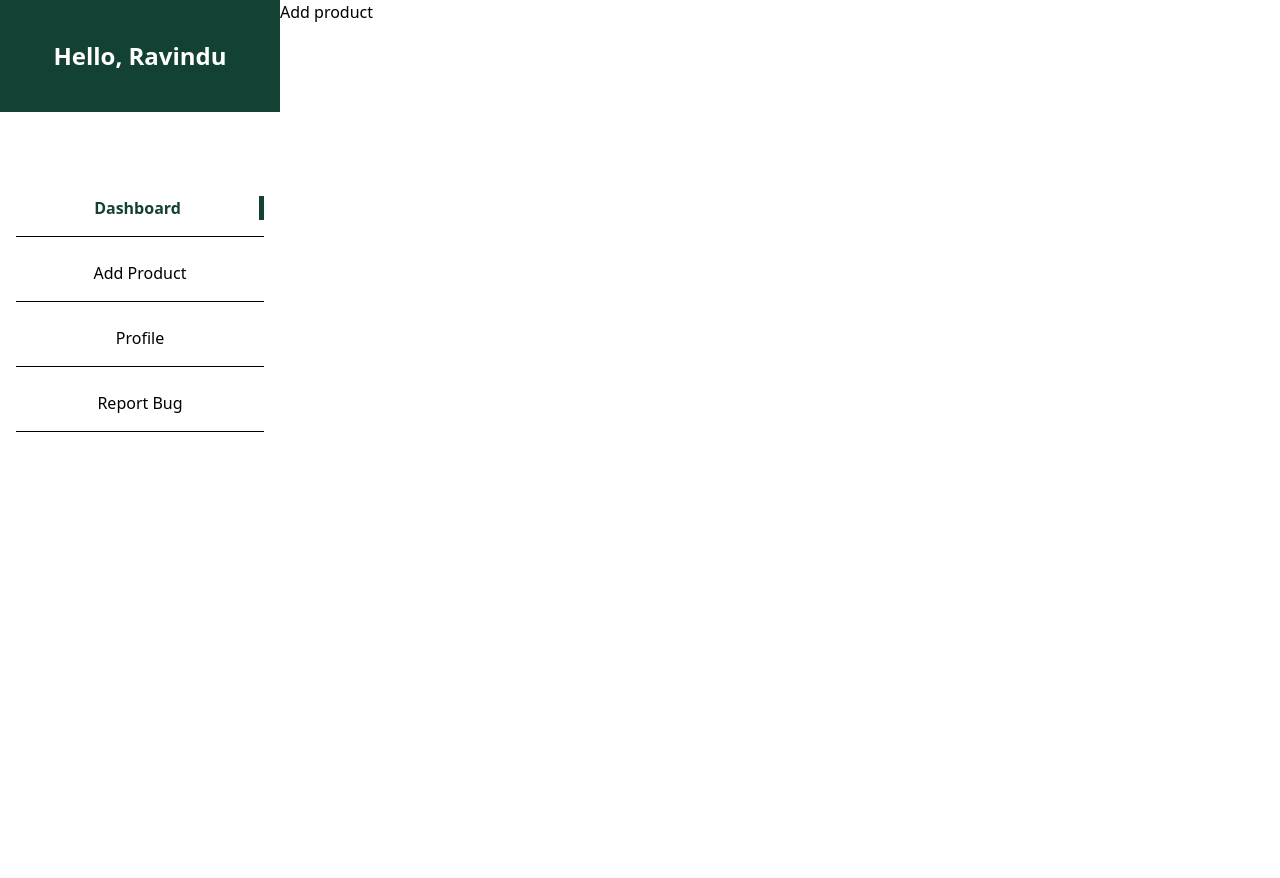
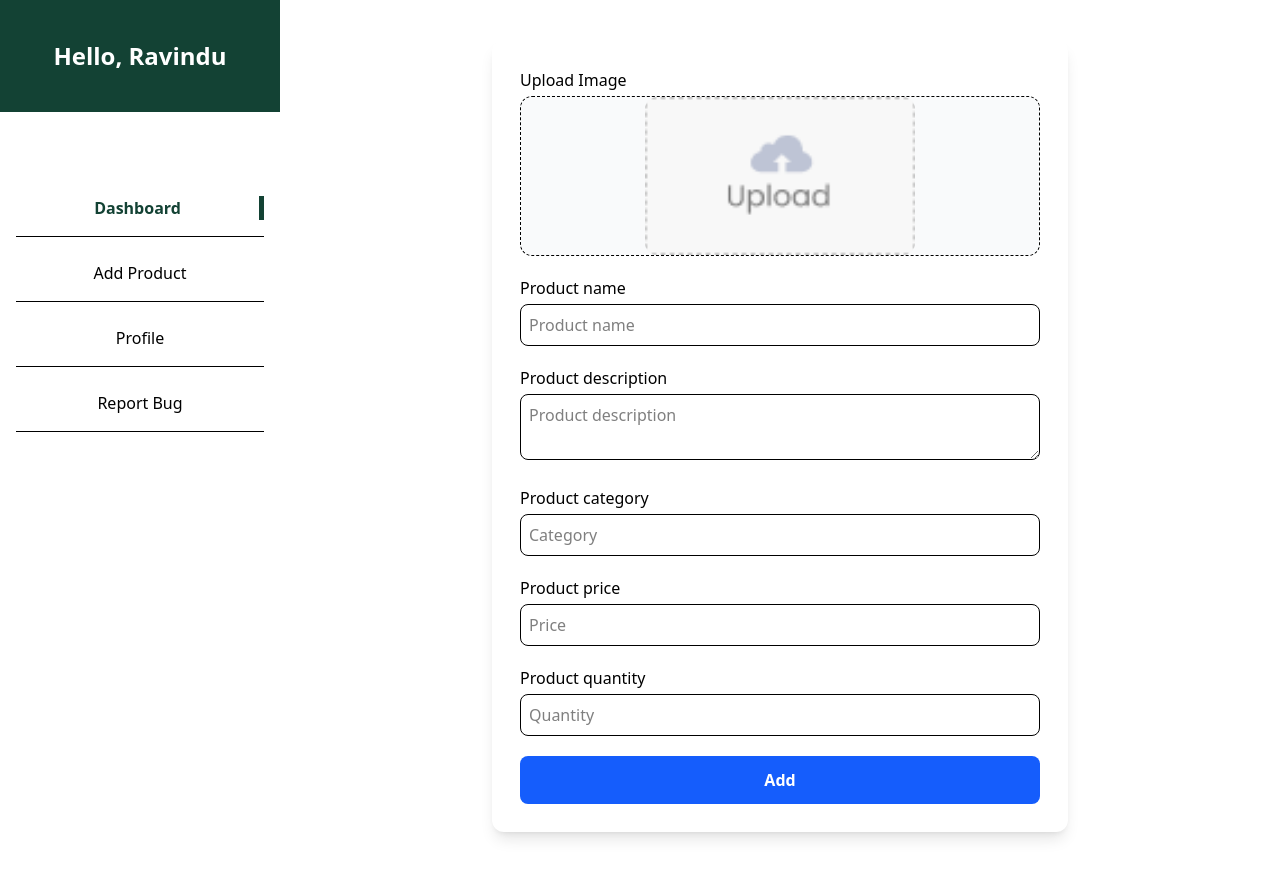
Before and after one commit to RaviRash2k/Stock-Manager, a React (Vite) app in the folder frontend/: page /addProduct in a window 1280 px wide. Shown: the top 878 px of the page. Built offline with nearby package versions, Linux system fonts and the light colour scheme.

Commit message:
create add product page design

```diff
--- a/frontend/src/components/AddProduct.jsx
+++ /dev/null
@@ -1,11 +0,0 @@
-import React from 'react'
-
-const AddProduct = () => {
-  return (
-    <div>
-
-    </div>
-  )
-}
-
-export default AddProduct
--- a/frontend/src/components/ProductPopup.jsx
+++ b/frontend/src/components/ProductPopup.jsx
@@ -49,6 +49,7 @@ const ProductPopup = ({product}) => {
         {productPopup === "view" && (
           <div className="space-y-2 text-gray-700">
             <p><span className="font-semibold">Name:</span> {product?.name}</p>
+            <p><span className="font-semibold">description:</span> {product?.description}</p>
             <p><span className="font-semibold">Category:</span> {product?.category}</p>
             <p><span className="font-semibold">Price:</span> ${product?.price}</p>
             <p><span className="font-semibold">Quantity:</span> {product?.quantity}</p>
@@ -67,6 +68,14 @@ const ProductPopup = ({product}) => {
               onChange={onChangeHandler}
               className="w-full border p-2 rounded"
               placeholder="Product Name"
+            />
+
+            <input
+              name="name"
+              value={data.description}
+              onChange={onChangeHandler}
+              className="w-full border p-2 rounded"
+              placeholder="Product description"
             />
 
             <input
--- a/frontend/src/pages/AddProduct.jsx
+++ b/frontend/src/pages/AddProduct.jsx
@@ -1,10 +1,118 @@
-import React from 'react'
+import React, { useState } from 'react'
+import upload_area from '../assets/upload_area.png'
 
 const AddProduct = () => {
+
+  const [img, setImg] = useState(false);
+  const [data, setData] = useState({
+    name: "",
+    description:"",
+    category:"",
+    price:"",
+    quantity:""
+  })
+
+  const onChangeHandler = (e) => {
+    setData({...data, [e.target.name] : e.target.value})
+  }
+
   return (
-    <div>
-      Add product
+    <div className="w-full flex justify-center mt-10 px-4">
+      <form className="bg-white shadow-lg rounded-xl p-7 w-full max-w-xl space-y-5">
+
+        <div>
+          <p className="mb-1 font-medium">Upload Image</p>
+
+          <label
+            htmlFor="image"
+            className="block w-full h-40 border border-dashed rounded-xl flex items-center justify-center cursor-pointer bg-gray-50"
+          >
+            <img
+              src={img ? URL.createObjectURL(img) : upload_area}
+              alt=""
+              className="h-full object-cover rounded-xl"
+            />
+          </label>
+
+          <input
+            onChange={(e) => setImg(e.target.files[0])}
+            type="file"
+            id="image"
+            hidden
+            required
+          />
+        </div>
+
+        <div>
+          <p className="mb-1 font-medium">Product name</p>
+          <input
+            onChange={onChangeHandler}
+            type="text"
+            name="name"
+            value={data.name}
+            placeholder="Product name"
+            className="w-full border p-2 rounded-lg focus:ring-2 focus:ring-blue-500 outline-none"
+          />
+        </div>
+
+        <div>
+          <p className="mb-1 font-medium">Product description</p>
+          <textarea
+            onChange={onChangeHandler}
+            type="text"
+            name="description"
+            value={data.description}
+            placeholder="Product description"
+            className="w-full border p-2 rounded-lg focus:ring-2 focus:ring-blue-500 outline-none"
+          />
+        </div>
+
+        <div>
+          <p className="mb-1 font-medium">Product category</p>
+          <input
+            onChange={onChangeHandler}
+            type="text"
+            name="category"
+            value={data.category}
+            placeholder="Category"
+            className="w-full border p-2 rounded-lg focus:ring-2 focus:ring-blue-500 outline-none"
+          />
+        </div>
+
+        <div>
+          <p className="mb-1 font-medium">Product price</p>
+          <input
+            onChange={onChangeHandler}
+            type="text"
+            name="price"
+            value={data.price}
+            placeholder="Price"
+            className="w-full border p-2 rounded-lg focus:ring-2 focus:ring-blue-500 outline-none"
+          />
+        </div>
+
+        <div>
+          <p className="mb-1 font-medium">Product quantity</p>
+          <input
+            onChange={onChangeHandler}
+            type="text"
+            name="quantity"
+            value={data.quantity}
+            placeholder="Quantity"
+            className="w-full border p-2 rounded-lg focus:ring-2 focus:ring-blue-500 outline-none"
+          />
+        </div>
+
+        <button
+          type="submit"
+          className="w-full bg-blue-600 hover:bg-blue-700 text-white p-3 rounded-lg font-semibold"
+        >
+          Add
+        </button>
+
+      </form>
     </div>
+
   )
 }
 
```
Also changed, not shown: frontend/src/assets/upload_area.png (added).
